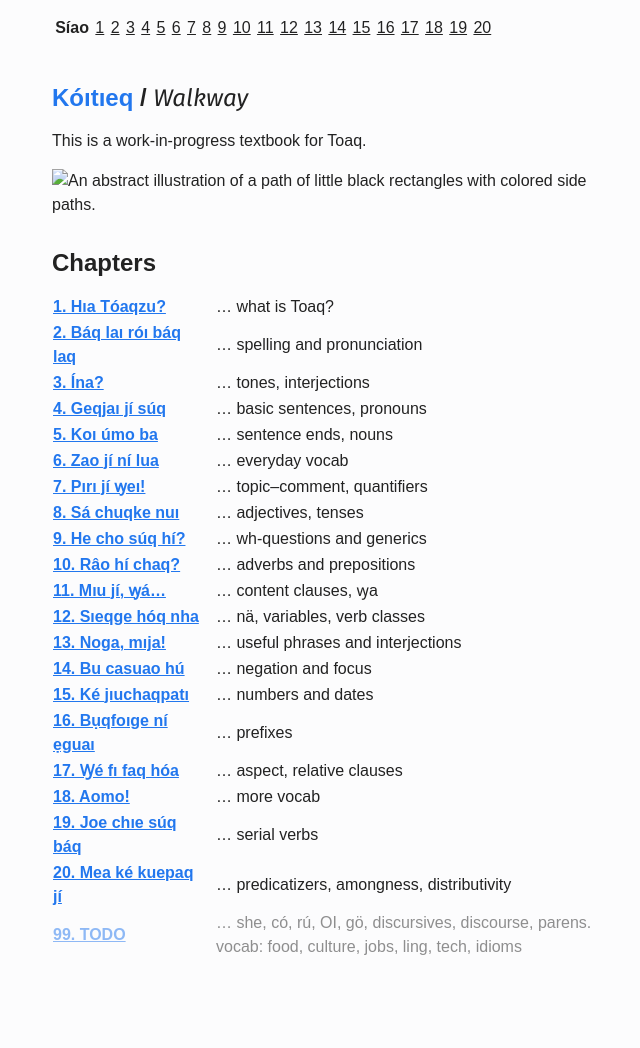
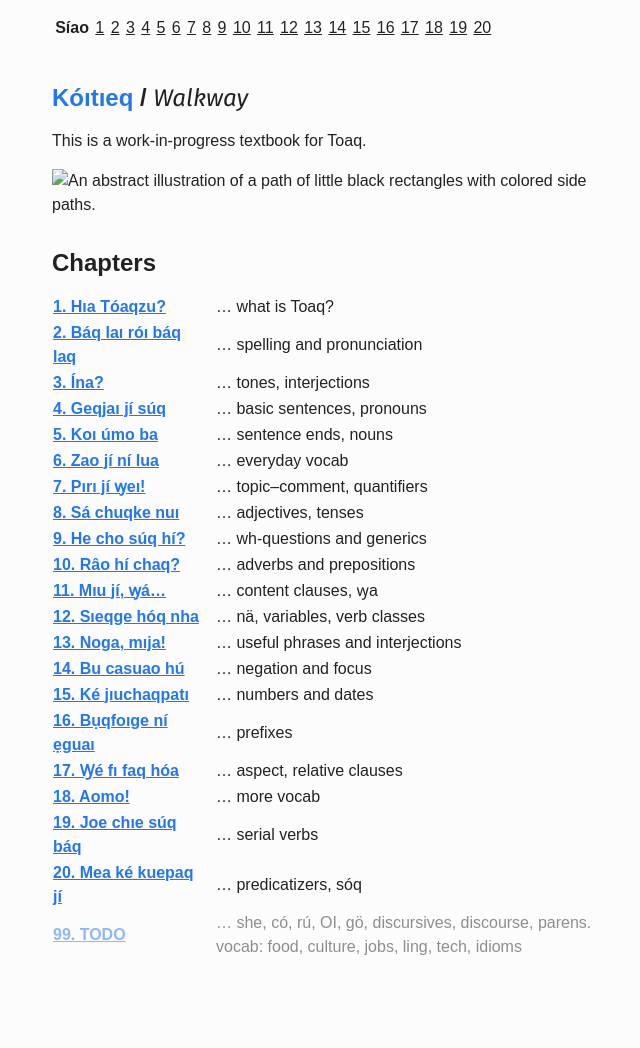
Before and after one commit to laqme/koitieq, a Jekyll site: the page built from index.md, in a window 1280 px wide. Shown: the whole page, without its empty margins (44-684 px from the left). Built offline with Jekyll 4.4.1, drawn with Linux system fonts in a browser that asks for light colours; some web fonts are replaced.

Commit message:
Fix 20 subject

```diff
--- a/_chapters/20-predicatizers.md
+++ b/_chapters/20-predicatizers.md
@@ -3,7 +3,7 @@ title: "Mea ké kuepaq jí"
 title_en: "I'm one of the chapters"
 chapter: 20
 slug: "20"
-subject: "predicatizers, amongness, distributivity"
+subject: "predicatizers, sóq"
 ---
 
 ## Conversation
```
